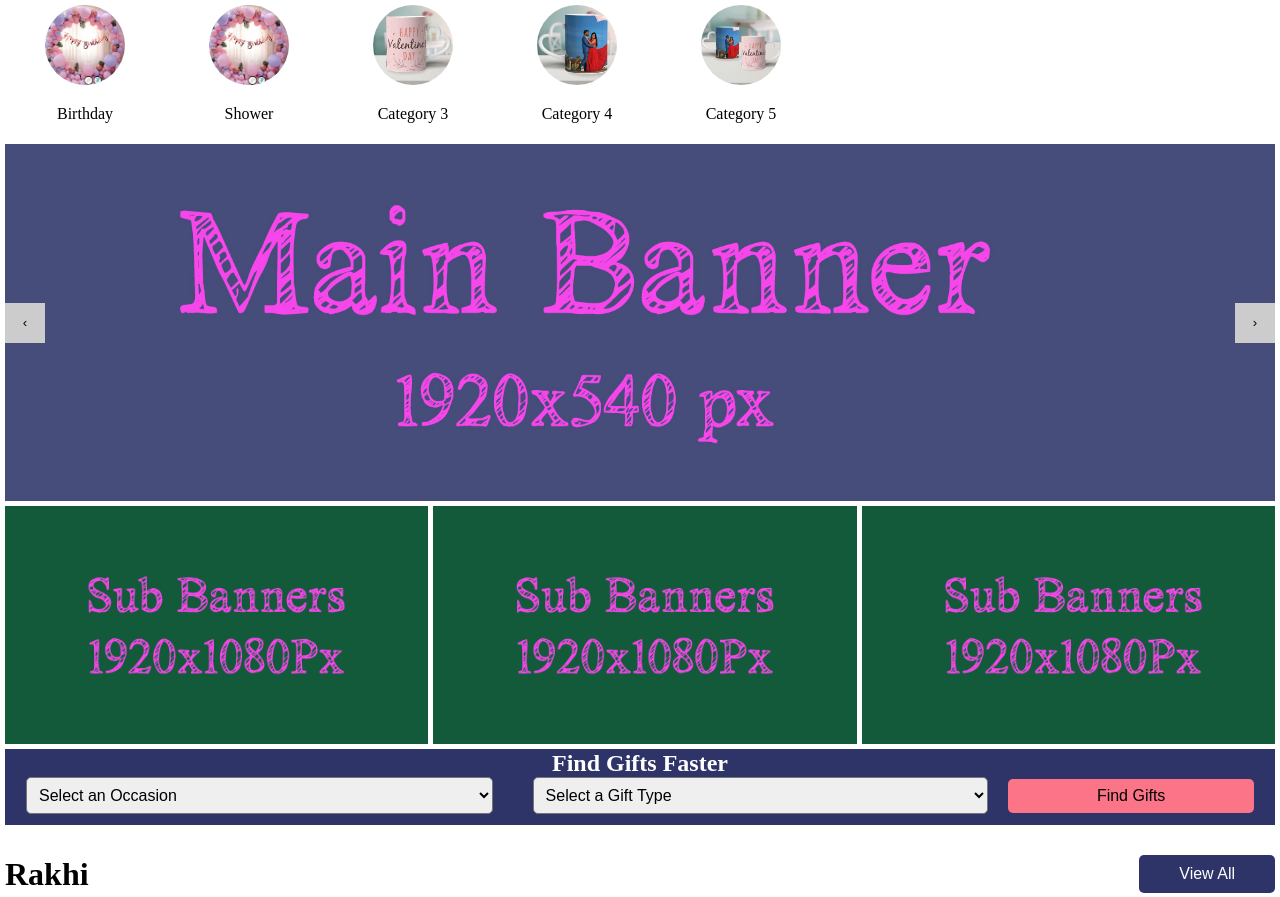
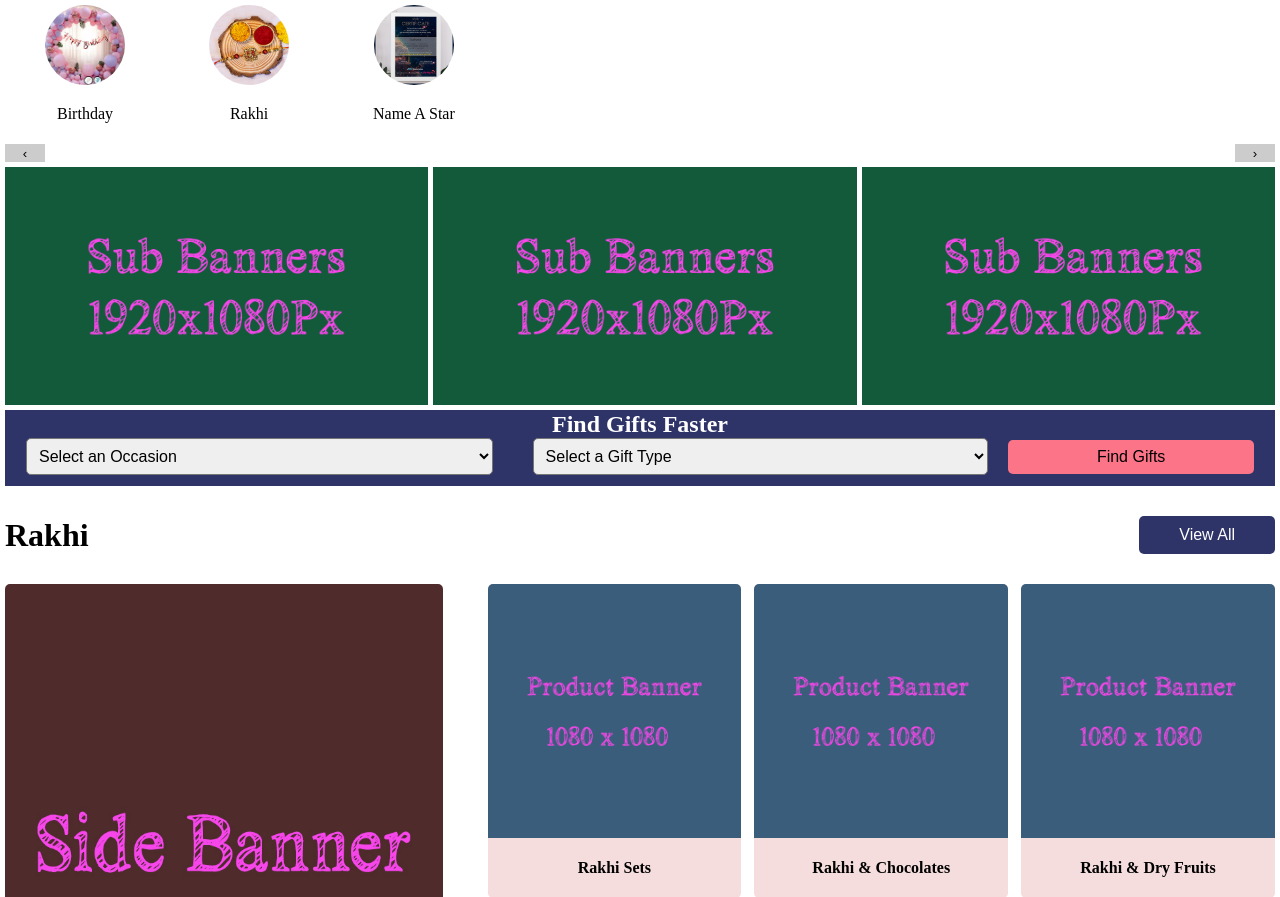
Before and after one commit to shivscodes/joyfulsurprises, a Django app: page / in a window 1280 px wide. Shown: the part 165-1062 px from the top of the page. Run offline with Django 4.2, Linux system fonts and the light colour scheme; data comes from the database, SQL or seed files in the repository; some libraries are stand-ins or nearby versions.

Commit message:
working with models

```diff
--- a/customer/static/customer/css/header.css
+++ b/customer/static/customer/css/header.css
@@ -316,7 +316,10 @@
   .ham-dropdown-options {
     display: none;
   }
-
+  .ham-category p{
+    margin: 0px;
+    text-align: start;
+  }
   /* Styles for the hamburger menu content */
   .hamburger-menu-content {
     position: absolute;
--- a/customer/templates/customer/customer_header.html
+++ b/customer/templates/customer/customer_header.html
@@ -119,7 +119,7 @@
           <div class="ham-dropdown-options">
             {% for category in superCategory.categories %}
             <div class="ham-category">
-              <h2 class="ham-category-title">{{ category.name }}</h2>
+              <p class="ham-category-title">{{ category.name }}</p>
               {% if category.sub_categories %}
               <ul class="ham-options">
                 {% for subCategory in category.sub_categories %}
--- a/customer/templates/customer/customer_landing.html
+++ b/customer/templates/customer/customer_landing.html
@@ -19,26 +19,12 @@
     {% include 'customer/customer_header.html' %}
     <!-- Circle Options Start -->
     <div class="categories">
+      {% for circle in circle_data %}
       <div class="category">
-        <img src="/static/images/birthday.jpg" alt="Birthday" />
-        <p>Birthday</p>
+        <img src="{{ circle.circle_image }}" alt="{{ circle.alt_text }}" />
+        <p>{{ circle.circle_category_name }}</p>
       </div>
-      <div class="category">
-        <img src="/static/images/birthday.jpg" alt="Baby Shower" />
-        <p>Shower</p>
-      </div>
-      <div class="category">
-        <img src="/static/images/Mugs/mug1.1.jpg" alt="Category 3" />
-        <p>Category 3</p>
-      </div>
-      <div class="category">
-        <img src="/static/images/Mugs/mug1.2.jpg" alt="Category 4" />
-        <p>Category 4</p>
-      </div>
-      <div class="category">
-        <img src="/static/images/Mugs/mug1.3.jpg" alt="Category 5" />
-        <p>Category 5</p>
-      </div>
+      {% endfor %}
     </div>
     <!-- Circle Options End -->
     <!-- Banner Start -->
@@ -47,13 +33,9 @@
         <button onclick="showPreviousImage()">&#8249;</button>
         <button onclick="showNextImage()">&#8250;</button>
       </div>
-      <img
-        src="/static/images/main-banner.jpg"
-        alt="Banner 1"
-        class="active"
-      />
-      <img src="/static/images/egift-banner.jpg" alt="Banner 2" />
-      <img src="/static/images/main-banner.jpg" alt="Banner 3" />
+      <{% for banner in banner_data %}
+      <img src='{{ banner.image }}' alt='{{ banner.alternate_text }}' {% if index == 0 %}class="active"{% endif %}>
+      {% endfor %}
       <!-- Add more images here -->
     </div>
     <!-- Banner End -->
--- a/customer/views.py
+++ b/customer/views.py
@@ -40,8 +40,8 @@
 
 from rest_framework.response import Response
 from rest_framework.decorators import api_view
-from inventory.models import SuperCategory
-from inventory.serializers import SuperCategorySerializer
+from inventory.models import SuperCategory, CircleCategory, MainBanner
+from inventory.serializers import SuperCategorySerializer, CircleCategorySerializer, MainBannerSerializer
 from django.db.models import Prefetch
 import json
 
@@ -78,9 +78,21 @@
 
     # Convert the final_data list to a JSON object
     drop_down_data = data
+    # Now you can access and use json_data as a JSON object
 
-    # Now you can access and use json_data as a JSON object
-    return render(request, 'customer/customer_landing.html',{'drop_down_data':drop_down_data})
+    # Retrieve all CircleCategory objects from the database
+    circle_categories = CircleCategory.objects.all()
+    # Pass the queryset to the serializer to convert the objects into JSON data
+    serializer = CircleCategorySerializer(circle_categories, many=True)
+    circle = serializer.data
+    circle_data = json.loads(json.dumps(circle))
+
+    active_banners = MainBanner.objects.filter(active=True)
+    banner = MainBannerSerializer(active_banners, many=True)
+    banner = banner.data
+    banner_data = json.loads(json.dumps(banner))
+
+    return render(request, 'customer/customer_landing.html',{'drop_down_data':drop_down_data,'circle_data':circle_data,'banner_data':banner_data})
 
 def product(request, **kwargs):
     return render(request, 'customer/product.html')
--- a/inventory/models.py
+++ b/inventory/models.py
@@ -4,7 +4,7 @@
 import uuid
 # Create your models here.
 
-
+#Model for the dropdown menu and stuff
 class SuperCategory(models.Model):
 
     class Meta:
@@ -55,6 +55,28 @@
         return self.name
 
 
+#Model for the Circle Images and Stuff
+
+class CircleCategory(models.Model):
+
+    class Meta:
+        verbose_name = 'Circle Category'
+        verbose_name_plural = 'Circle Categories'
+
+    circle_image = models.ImageField(upload_to='circle_category/', null=True, blank=True, help_text="Please upload an image with dimensions 1080x1080.")  # Assuming the image source is a URL with a maximum length of 200 characters.
+    alt_text = models.CharField(max_length=100, help_text="Please provide the alternate tex to display")   # Assuming alt text has a maximum length of 100 characters.
+    circle_category_name = models.CharField(max_length=50, help_text="This is the text that appears below the Circle")
+
+class MainBanner(models.Model):
+    image = models.ImageField(upload_to='banners/')
+    alternate_text = models.CharField(max_length=255)
+    active = models.BooleanField(default=False)
+
+
+
+
+
+
 class Product(models.Model):
 
     class Meta:
--- a/inventory/serializers.py
+++ b/inventory/serializers.py
@@ -1,5 +1,5 @@
 from rest_framework import serializers
-from .models import SuperCategory, Category, SubCategory, Product
+from .models import SuperCategory, Category, SubCategory, CircleCategory,MainBanner, Product
 
 class SubCategorySerializer(serializers.ModelSerializer):
     class Meta:
@@ -20,6 +20,15 @@
         model = SuperCategory
         fields = ['name', 'categories']
 
+class CircleCategorySerializer(serializers.ModelSerializer):
+    class Meta:
+        model = CircleCategory
+        fields = ('id', 'circle_image', 'alt_text', 'circle_category_name')
+
+class MainBannerSerializer(serializers.ModelSerializer):
+    class Meta:
+        model = MainBanner
+        fields = '__all__'
 
 class ProductSerializer(serializers.ModelSerializer):
     class Meta:
```
Also changed, not shown: inventory/admin.py (+27 -0 lines), inventory/views.py (+20 -2 lines), db.sqlite3, inventory/migrations/0005_circlecategory.py (added), inventory/migrations/0006_remove_circlecategory_circle_image_url_and_more.py (added), inventory/migrations/0007_mainbanner_alter_circlecategory_options_and_more.py (added), media/banners/egift-banner.jpg (added), media/circle_category/birthday.jpg (added), media/circle_category/rakhi-gift.jpg (added), media/circle_category/star.jpg (added), 1 other file.
